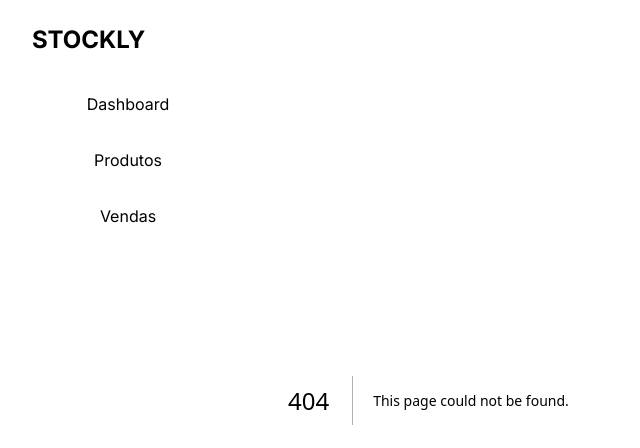
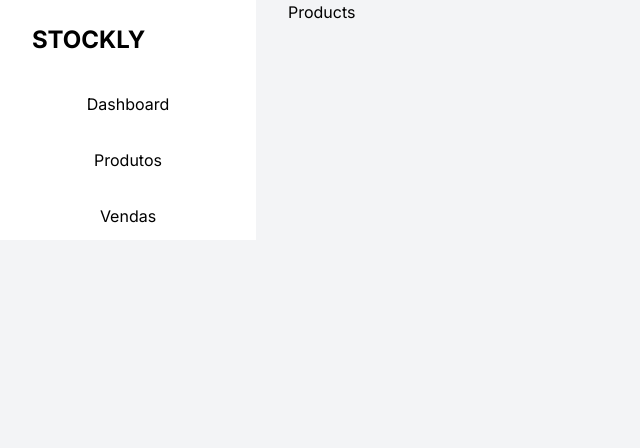
Before and after one commit to carlosmagbr/stockly, a Next.js app: page /products in a window 1280 px wide. Before the commit this address had no page. Shown: the top 448 px of the page, without its empty margins (0-640 px from the left). Built offline with nearby package versions, Linux system fonts and the light colour scheme.

Commit message:
feat: add pages to project

```diff
--- /dev/null
+++ b/app/products/page.tsx
@@ -0,0 +1,5 @@
+const Products = () => {
+    return ( <h1>Products</h1> );
+}
+
+export default Products;
--- /dev/null
+++ b/app/sales/page.tsx
@@ -0,0 +1,5 @@
+const Sales = () => {
+    return ( <h1>Sales</h1> );
+}
+
+export default Sales;
```
